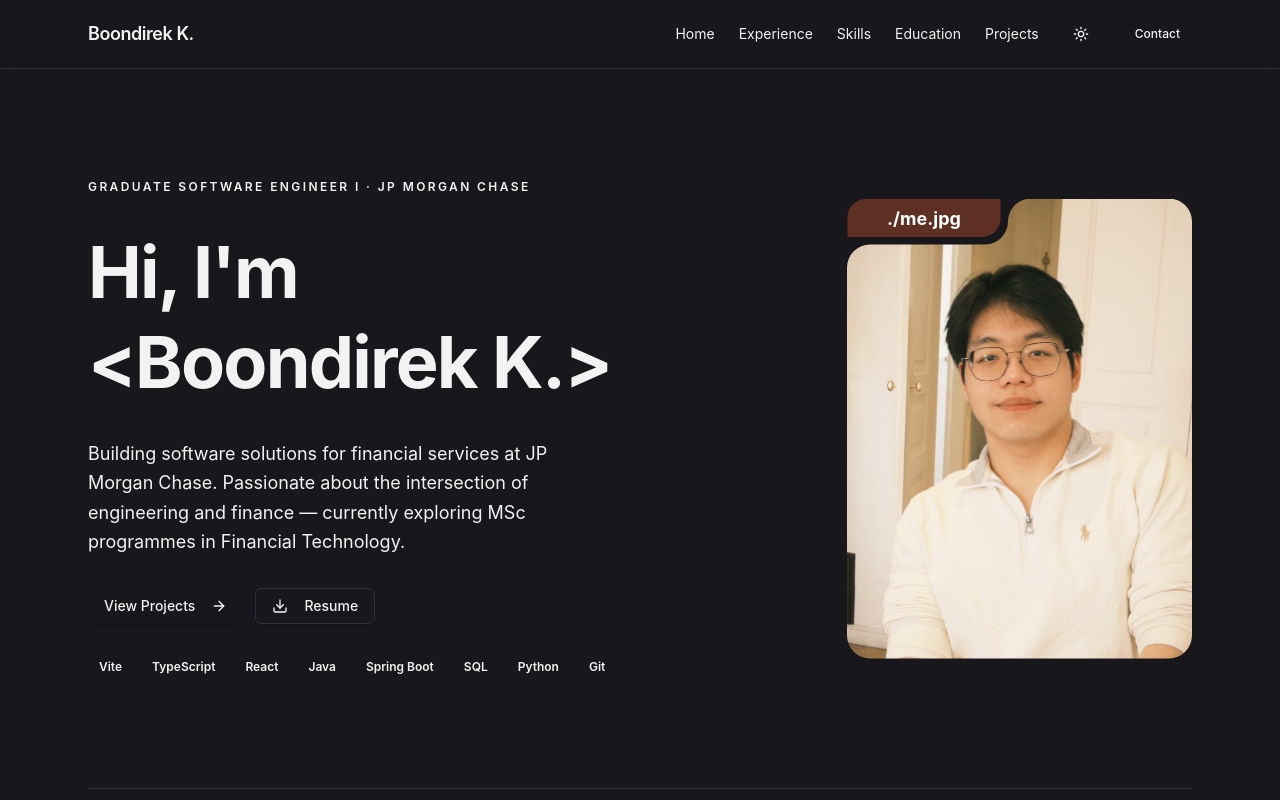
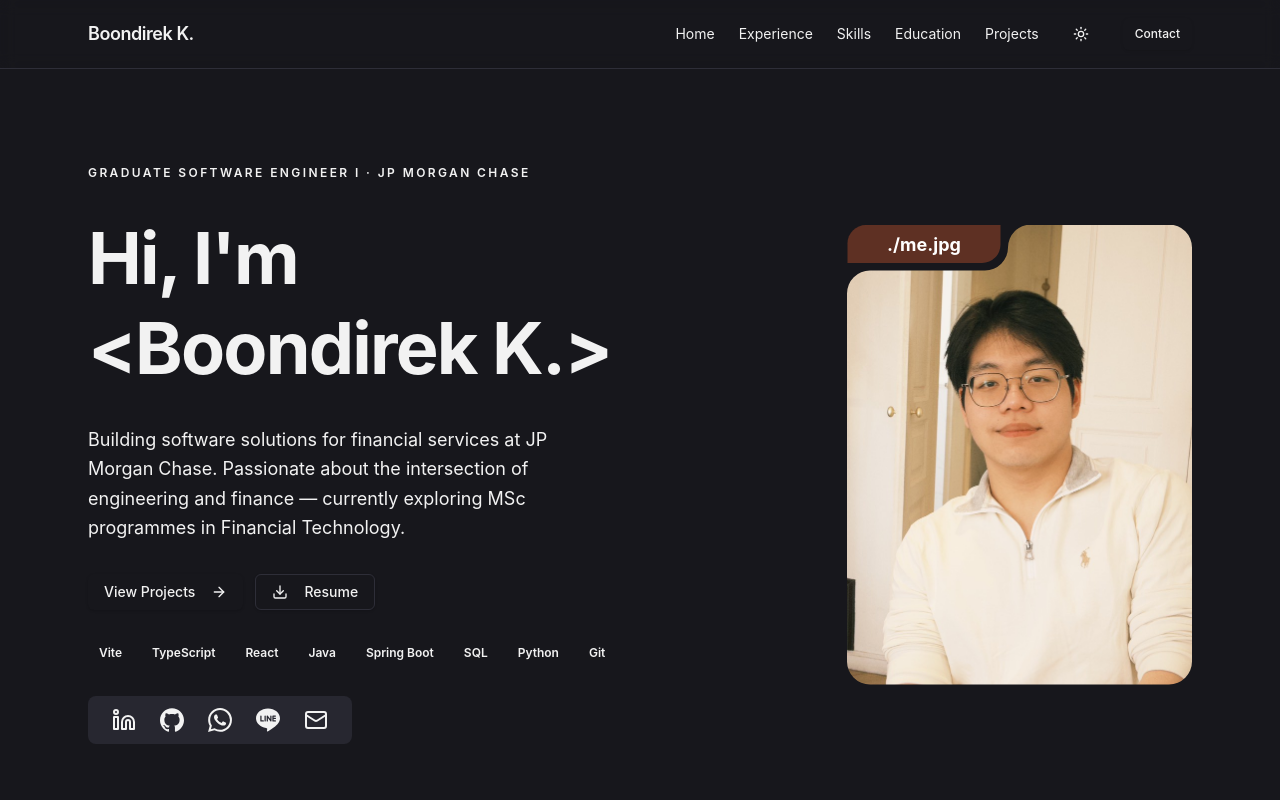
Before and after one commit to Boondirek-Kanjanapongporn/my-website2.0, a React (Vite) app: page / in a window 1280 px wide. Shown: the top 800 px of the page. Built offline with nearby package versions, Linux system fonts and the light colour scheme.

Commit message:
Move folder paths

```diff
--- /dev/null
+++ b/src/components/ContactIcons.tsx
@@ -0,0 +1,53 @@
+import { useState } from "react";
+import { contactLinks } from "@/data/heroData";
+import { SiGithub, SiWhatsapp, SiLine } from "react-icons/si";
+import { Mail, Linkedin as LinkedIn } from "lucide-react";
+
+type ContactLink = (typeof contactLinks)[0];
+
+const ICON_SIZE = 24;
+
+const iconMap: Record<string, React.ReactNode> = {
+  github: <SiGithub size={ICON_SIZE} />,
+  linkedin: <LinkedIn size={ICON_SIZE} />,
+  whatsapp: <SiWhatsapp size={ICON_SIZE} />,
+  line: <SiLine size={ICON_SIZE} />,
+  email: <Mail size={ICON_SIZE} />,
+};
+
+function ContactIcon({ link }: { link: ContactLink }) {
+  const [hovered, setHovered] = useState(false);
+
+  return (
+    <a
+      href={link.href}
+      target="_blank"
+      rel="noreferrer"
+      aria-label={link.label}
+      onMouseEnter={() => setHovered(true)}
+      onMouseLeave={() => setHovered(false)}
+      className={`text-muted-foreground inline-flex items-center justify-center transition-all duration-200 ease-out ${
+        hovered
+          ? "text-foreground -translate-y-3 scale-170"
+          : "translate-y-0 scale-100"
+      }`}
+    >
+      {iconMap[link.icon]}
+    </a>
+  );
+}
+
+export default function ContactIcons() {
+  return (
+    <div
+      className="w-fit rounded-lg px-6 py-1"
+      style={{ backgroundColor: "hsl(var(--skill-tile))" }}
+    >
+      <div className="flex items-center justify-center gap-6 py-2">
+        {contactLinks.map((link: ContactLink) => (
+          <ContactIcon key={link.label} link={link} />
+        ))}
+      </div>
+    </div>
+  );
+}
--- a/src/components/SkillsBox.tsx
+++ b/src/components/SkillsBox.tsx
@@ -1,5 +1,5 @@
 import { useState, useEffect, useRef } from "react";
-import { skillGroups } from "@/data/portfolioData";
+import { skillGroups } from "@/data/skillsData";
 import { useTheme } from "@/components/ThemeProvider";
 
 type Skill = { name: string; icon: string };
@@ -85,7 +85,7 @@
       </div>
 
       {/* Right: vertical dash nav */}
-      <div className="flex flex-col items-center justify-center gap-4 py-2 px-8">
+      <div className="flex flex-col items-center justify-center gap-4 px-8 py-2">
         {skillGroups.map((_: SkillGroup, i: number) => (
           <button
             key={i}
--- /dev/null
+++ b/src/data/heroData.ts
@@ -0,0 +1,38 @@
+export const techBadges = [
+  "Vite",
+  "TypeScript",
+  "React",
+  "Java",
+  "Spring Boot",
+  "SQL",
+  "Python",
+  "Git",
+];
+
+export const contactLinks = [
+  {
+    label: "LinkedIn",
+    href: "https://www.linkedin.com/in/boondirekk",
+    icon: "linkedin",
+  },
+  {
+    label: "GitHub",
+    href: "https://github.com/Boondirek-Kanjanapongporn",
+    icon: "github",
+  },
+  {
+    label: "WhatsApp",
+    href: "https://wa.link/ns0bg9",
+    icon: "whatsapp",
+  },
+  {
+    label: "Line",
+    href: "https://line.me/ti/p/N99ekWnEJl",
+    icon: "line",
+  },
+  {
+    label: "Email",
+    href: "mailto:boondirek1@gmail.com",
+    icon: "email",
+  },
+];
--- a/src/data/portfolioData.ts
+++ b/src/data/skillsData.ts
@@ -1,16 +1,3 @@
-{/* ── HERO ── */}
-export const techBadges = [
-  "Vite",
-  "TypeScript",
-  "React",
-  "Java",
-  "Spring Boot",
-  "SQL",
-  "Python",
-  "Git",
-];
-
-{/* ── SKILLS ── */}
 export const skillGroups = [
   {
     category: "Programming Languages",
@@ -48,21 +35,3 @@
     ],
   },
 ];
-
-{/* ── EDUCATION ── */}
-export const education = [
-  {
-    institution: "University of Glasgow",
-    degree: "BSc Software Engineering — Computer Science",
-    honour: "First-Class Honours",
-    location: "Glasgow, United Kingdom",
-    date: "Sep 2022 – May 2024",
-  },
-  {
-    institution: "King Mongkut's Institute of Technology Ladkrabang",
-    degree: "BEng Computer Engineering — Software Engineer",
-    honour: "First-Class Honours",
-    location: "Bangkok, Thailand",
-    date: "Aug 2020 – Aug 2022",
-  },
-];
--- a/src/index.css
+++ b/src/index.css
@@ -10,7 +10,7 @@
     --popover-foreground: 0 0% 95%;
     --primary: 0 0% 95%;
     --primary-foreground: 240 10% 10%;
-    --secondary: 240 10% 18%;
+    --secondary: 240 10% 22%;
     --secondary-foreground: 0 0% 95%;
     --muted: 240 10% 18%;
     --muted-foreground: 0 0% 55%;
@@ -34,7 +34,7 @@
     --popover-foreground: 240 10% 8%;
     --primary: 240 10% 10%;
     --primary-foreground: 0 0% 98%;
-    --secondary: 0 0% 94%;
+    --secondary: 220 15% 85%;
     --secondary-foreground: 240 10% 10%;
     --muted: 0 0% 94%;
     --muted-foreground: 240 5% 45%;
--- a/src/pages/MainPage.tsx
+++ b/src/pages/MainPage.tsx
@@ -1,16 +1,13 @@
 import { Button } from "@/components/ui/button";
 import { Badge } from "@/components/ui/badge";
-import { techBadges } from "@/data/portfolioData";
 import { Link } from "react-router-dom";
-import {
-  ArrowRight,
-  Download,
-  Wrench,
-} from "lucide-react";
+import { ArrowRight, Download, Wrench } from "lucide-react";
+import { techBadges, contactLinks } from "@/data/heroData";
+import ContactIcons from "@/components/ContactIcons";
 import myPhoto from "@/assets/me.jpg";
 import SkillsBox from "@/components/SkillsBox";
-import ExperienceSection from "@/components/ExperienceSection";
-import EducationSection from "@/components/EducationSection";
+import ExperienceSection from "@/sections/ExperienceSection";
+import EducationSection from "@/sections/EducationSection";
 
 export default function MainPage() {
   return (
@@ -53,6 +50,7 @@
               </Badge>
             ))}
           </div>
+          <ContactIcons />
         </div>
 
         <div className="photo-wrapper">
--- a/src/components/EducationSection.tsx
+++ b/src/sections/EducationSection.tsx
@@ -79,7 +79,7 @@
                       key={i}
                       className="text-muted-foreground text-sm leading-relaxed"
                     >
-                      {b}
+                      • {b}
                     </li>
                   ))}
                 </ul>
--- a/src/components/ExperienceSection.tsx
+++ b/src/sections/ExperienceSection.tsx
@@ -92,7 +92,7 @@
                   key={i}
                   className="text-muted-foreground text-sm leading-relaxed"
                 >
-                  {b}
+                  • {b}
                 </li>
               ))}
             </ul>
```
Also changed, not shown: src/sections/HeroSection.tsx (added).
